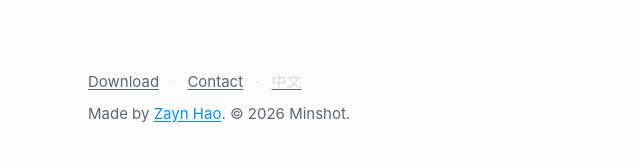
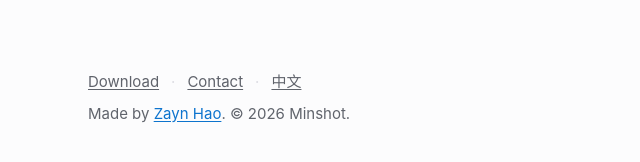
Before and after one commit to minpeter-labs/minshot-landing-replica, a React (Vite) app: page / in a window 1280 px wide. Shown: the part 1967-2129 px from the top of the page, without its empty margins (112-752 px from the left). Built offline with nearby package versions, Linux system fonts and the light colour scheme; a web font is replaced by a local one.

Commit message:
Fix footer link color fidelity

```diff
--- a/styles.css
+++ b/styles.css
@@ -26,9 +26,11 @@
 :root {
   --slate-1: #fcfcfd;
   --slate-6: #d9d9e0;
+  --slate-a11: rgba(0, 7, 20, 0.624);
   --slate-11: #60646c;
   --slate-12: #1c2024;
   --gray-a2: rgba(0, 0, 0, 0.024);
+  --blue-a11: rgba(0, 109, 203, 0.95);
   --blue-9: #0090ff;
   --blue-10: #0588f0;
   --radius-4: 8px;
@@ -365,12 +367,20 @@ h2 {
   gap: 12px;
 }
 
-.footer-links span {
+.footer-links > span[aria-hidden="true"] {
   color: var(--slate-6);
 }
 
 .accent-link {
   color: var(--blue-9);
+}
+
+.site-footer .text-link {
+  color: var(--slate-a11);
+}
+
+.site-footer .accent-link {
+  color: var(--blue-a11);
 }
 
 :focus-visible {
```
Also changed, not shown: scripts/visual-qa.mjs (+11 -0 lines).
